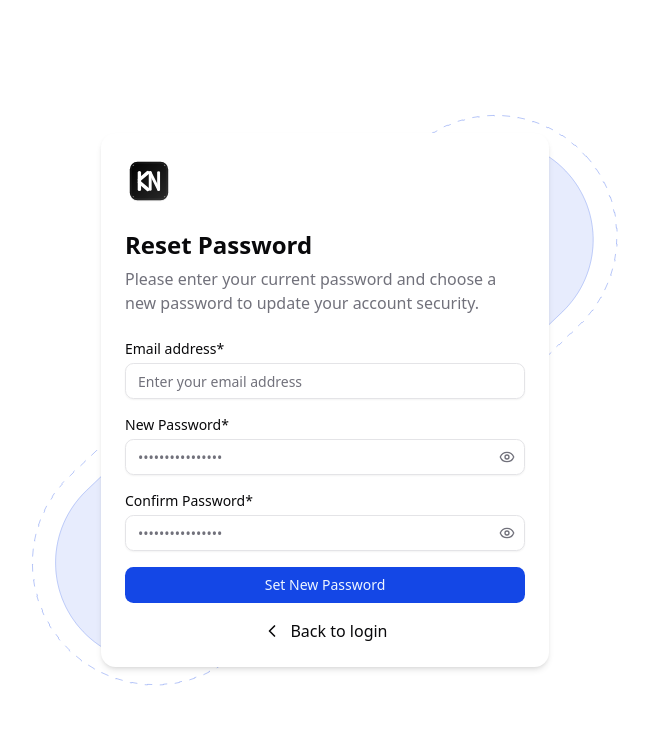
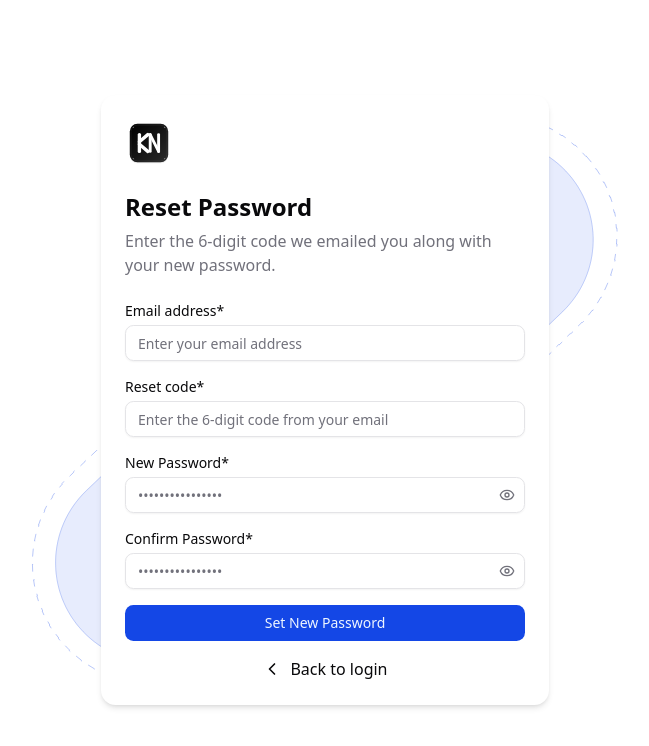
Before and after one commit to Aws03/KNOX-Frontend, a React (Vite) app: page /auth/reset-password in a window 1280 px wide. Shown: the top 746 px of the page, without its empty margins (315-964 px from the left). Built offline with nearby package versions, Linux system fonts and the light colour scheme; no server answers.

Commit message:
feat(auth): complete forgot and reset password forms

```diff
--- a/src/features/auth/api.ts
+++ b/src/features/auth/api.ts
@@ -1,11 +1,15 @@
 import { apiClient } from "@/lib/api/apiClient";
 import type {
+  ForgotPasswordRequest,
+  ForgotPasswordResponse,
   LoginRequest,
   LoginResponse,
   RefreshRequest,
   RefreshResponse,
   RegisterRequest,
   RegisterResponse,
+  ResetPasswordRequest,
+  ResetPasswordResponse,
   UserInfoResponse,
 } from "@/features/auth/types";
 import { clearSession } from "@/hooks/authStorage";
@@ -50,3 +54,26 @@ export async function getUserInfo(): Promise<UserInfoResponse> {
   const response = await apiClient.get<UserInfoResponse>("/Users/me");
   return response.data;
 }
+
+// There's no dedicated /auth/forgot-password endpoint - send-verification-otp
+// is the same generic "email an OTP to this address" mechanism the account
+// verification flow uses, and it's what the reset-password flow relies on too.
+export async function forgotPassword(
+  data: ForgotPasswordRequest
+): Promise<ForgotPasswordResponse> {
+  const response = await apiClient.post<ForgotPasswordResponse>(
+    "/auth/send-verification-otp",
+    data
+  );
+  return response.data;
+}
+
+export async function resetPassword(
+  data: ResetPasswordRequest
+): Promise<ResetPasswordResponse> {
+  const response = await apiClient.post<ResetPasswordResponse>(
+    "/auth/reset-password",
+    data
+  );
+  return response.data;
+}
--- a/src/features/auth/components/forgot-password-form.tsx
+++ b/src/features/auth/components/forgot-password-form.tsx
@@ -1,12 +1,60 @@
 "use client";
+
+import { useState, type FormEvent } from "react";
+import { useNavigate } from "react-router-dom";
+import { Loader2 } from "lucide-react";
+import { toast } from "sonner";
 
 import { Button } from "@/shared/ui/button";
 import { Input } from "@/shared/ui/input";
 import { Label } from "@/shared/ui/label";
+import { forgotPassword } from "@/features/auth/api";
 
 const ForgotPasswordForm = () => {
+  const [email, setEmail] = useState("");
+  const [error, setError] = useState<string | null>(null);
+  const [isLoading, setIsLoading] = useState(false);
+  const navigate = useNavigate();
+
+  const handleSubmit = async (e: FormEvent<HTMLFormElement>) => {
+    e.preventDefault();
+    setError(null);
+    setIsLoading(true);
+
+    try {
+      await forgotPassword({ email });
+      toast.success("Reset code sent", {
+        description: `Check ${email} for a 6-digit code to reset your password.`,
+      });
+      navigate(`/auth/reset-password?email=${encodeURIComponent(email)}`);
+    } catch (err) {
+      console.error("Forgot password error:", err);
+      let errorMessage = "Failed to send reset code. Please try again.";
+
+      if (err && typeof err === "object" && "response" in err) {
+        const axiosError = err as {
+          response?: { data?: { message?: string } };
+        };
+        errorMessage = axiosError.response?.data?.message || errorMessage;
+      } else if (err instanceof Error) {
+        errorMessage = err.message;
+      }
+
+      setError(errorMessage);
+      toast.error("Couldn't send reset code", { description: errorMessage });
+    } finally {
+      setIsLoading(false);
+    }
+  };
+
   return (
-    <form className="space-y-4" onSubmit={(e) => e.preventDefault()}>
+    <form className="space-y-4" onSubmit={handleSubmit}>
+      {error && (
+        <div className="rounded-md bg-destructive/15 p-3 text-sm text-destructive">
+          {error}
+        </div>
+      )}
+
       {/* Email */}
       <div className="space-y-1">
         <Label className="leading-5" htmlFor="userEmail">
@@ -16,11 +64,22 @@ const ForgotPasswordForm = () => {
           type="email"
           id="userEmail"
           placeholder="Enter your email address"
+          value={email}
+          onChange={(e) => setEmail(e.target.value)}
+          required
+          disabled={isLoading}
         />
       </div>
 
-      <Button className="w-full" type="submit">
-        Send Reset Link
+      <Button className="w-full" type="submit" disabled={isLoading}>
+        {isLoading ? (
+          <>
+            <Loader2 className="mr-2 h-4 w-4 animate-spin" />
+            Sending...
+          </>
+        ) : (
+          "Send Reset Code"
+        )}
       </Button>
     </form>
   );
--- a/src/features/auth/components/reset-password-form.tsx
+++ b/src/features/auth/components/reset-password-form.tsx
@@ -1,20 +1,74 @@
 "use client";
 
-import { useState } from "react";
+import { useState, type FormEvent } from "react";
+import { useNavigate, useSearchParams } from "react-router-dom";
 
-import { EyeIcon, EyeOffIcon } from "lucide-react";
+import { EyeIcon, EyeOffIcon, Loader2 } from "lucide-react";
+import { toast } from "sonner";
 
 import { Button } from "@/shared/ui/button";
 import { Input } from "@/shared/ui/input";
 import { Label } from "@/shared/ui/label";
+import { resetPassword } from "@/features/auth/api";
 
 const ResetPasswordForm = () => {
+  const [searchParams] = useSearchParams();
+  const navigate = useNavigate();
+
+  const [email, setEmail] = useState(searchParams.get("email") ?? "");
+  const [otp, setOtp] = useState("");
+  const [newPassword, setNewPassword] = useState("");
+  const [confirmPassword, setConfirmPassword] = useState("");
   const [isPasswordVisible, setIsPasswordVisible] = useState(false);
   const [isConfirmPasswordVisible, setIsConfirmPasswordVisible] =
     useState(false);
+  const [error, setError] = useState<string | null>(null);
+  const [isLoading, setIsLoading] = useState(false);
+
+  const handleSubmit = async (e: FormEvent<HTMLFormElement>) => {
+    e.preventDefault();
+    setError(null);
+
+    if (newPassword !== confirmPassword) {
+      setError("Passwords do not match.");
+      return;
+    }
+
+    setIsLoading(true);
+    try {
+      await resetPassword({ email, otp, newPassword });
+      toast.success("Password reset successfully", {
+        description: "You can now sign in with your new password.",
+      });
+      navigate("/auth/login");
+    } catch (err) {
+      console.error("Reset password error:", err);
+      let errorMessage = "Failed to reset password. Please try again.";
+
+      if (err && typeof err === "object" && "response" in err) {
+        const axiosError = err as {
+          response?: { data?: { message?: string } };
+        };
+        errorMessage = axiosError.response?.data?.message || errorMessage;
+      } else if (err instanceof Error) {
+        errorMessage = err.message;
+      }
+
+      setError(errorMessage);
+      toast.error("Couldn't reset password", { description: errorMessage });
+    } finally {
+      setIsLoading(false);
+    }
+  };
 
   return (
-    <form className="space-y-4" onSubmit={(e) => e.preventDefault()}>
+    <form className="space-y-4" onSubmit={handleSubmit}>
+      {error && (
+        <div className="rounded-md bg-destructive/15 p-3 text-sm text-destructive">
+          {error}
+        </div>
+      )}
+
       {/* Email */}
       <div className="space-y-1">
         <Label className="leading-5" htmlFor="userEmail">
@@ -24,6 +78,28 @@ const ResetPasswordForm = () => {
           type="email"
           id="userEmail"
           placeholder="Enter your email address"
+          value={email}
+          onChange={(e) => setEmail(e.target.value)}
+          required
+          disabled={isLoading}
+        />
+      </div>
+
+      {/* OTP */}
+      <div className="space-y-1">
+        <Label className="leading-5" htmlFor="otp">
+          Reset code*
+        </Label>
+        <Input
+          type="text"
+          inputMode="numeric"
+          id="otp"
+          placeholder="Enter the 6-digit code from your email"
+          value={otp}
+          onChange={(e) => setOtp(e.target.value.replace(/\D/g, ""))}
+          maxLength={6}
+          required
+          disabled={isLoading}
         />
       </div>
 
@@ -38,12 +114,18 @@ const ResetPasswordForm = () => {
             type={isPasswordVisible ? "text" : "password"}
             placeholder="••••••••••••••••"
             className="pr-9"
+            value={newPassword}
+            onChange={(e) => setNewPassword(e.target.value)}
+            required
+            disabled={isLoading}
           />
           <Button
+            type="button"
             variant="ghost"
             size="icon"
             onClick={() => setIsPasswordVisible((prevState) => !prevState)}
             className="text-muted-foreground focus-visible:ring-ring/50 absolute inset-y-0 right-0 rounded-l-none hover:bg-transparent"
+            disabled={isLoading}
           >
             {isPasswordVisible ? <EyeOffIcon /> : <EyeIcon />}
             <span className="sr-only">
@@ -64,14 +146,20 @@ const ResetPasswordForm = () => {
             type={isConfirmPasswordVisible ? "text" : "password"}
             placeholder="••••••••••••••••"
             className="pr-9"
+            value={confirmPassword}
+            onChange={(e) => setConfirmPassword(e.target.value)}
+            required
+            disabled={isLoading}
           />
           <Button
+            type="button"
             variant="ghost"
             size="icon"
             onClick={() =>
               setIsConfirmPasswordVisible((prevState) => !prevState)
             }
             className="text-muted-foreground focus-visible:ring-ring/50 absolute inset-y-0 right-0 rounded-l-none hover:bg-transparent"
+            disabled={isLoading}
           >
             {isConfirmPasswordVisible ? <EyeOffIcon /> : <EyeIcon />}
             <span className="sr-only">
@@ -81,8 +169,15 @@ const ResetPasswordForm = () => {
         </div>
       </div>
 
-      <Button className="w-full" type="submit">
-        Set New Password
+      <Button className="w-full" type="submit" disabled={isLoading}>
+        {isLoading ? (
+          <>
+            <Loader2 className="mr-2 h-4 w-4 animate-spin" />
+            Resetting...
+          </>
+        ) : (
+          "Set New Password"
+        )}
       </Button>
     </form>
   );
--- a/src/features/auth/pages/ResetPasswordPage.tsx
+++ b/src/features/auth/pages/ResetPasswordPage.tsx
@@ -27,8 +27,8 @@ const ResetPasswordPage = () => {
           <div>
             <CardTitle className="mb-1.5 text-2xl">Reset Password</CardTitle>
             <CardDescription className="text-base">
-              Please enter your current password and choose a new password to
-              update your account security.
+              Enter the 6-digit code we emailed you along with your new
+              password.
             </CardDescription>
           </div>
         </CardHeader>
```
Also changed, not shown: src/features/auth/types.ts (+18 -0 lines).
